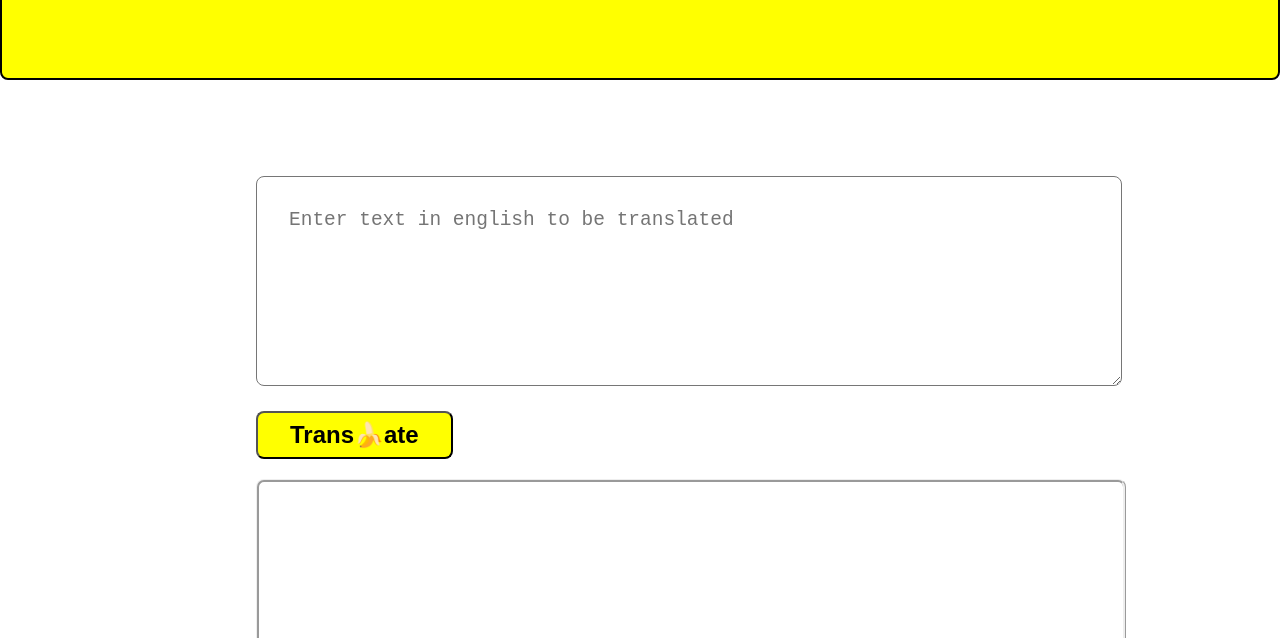
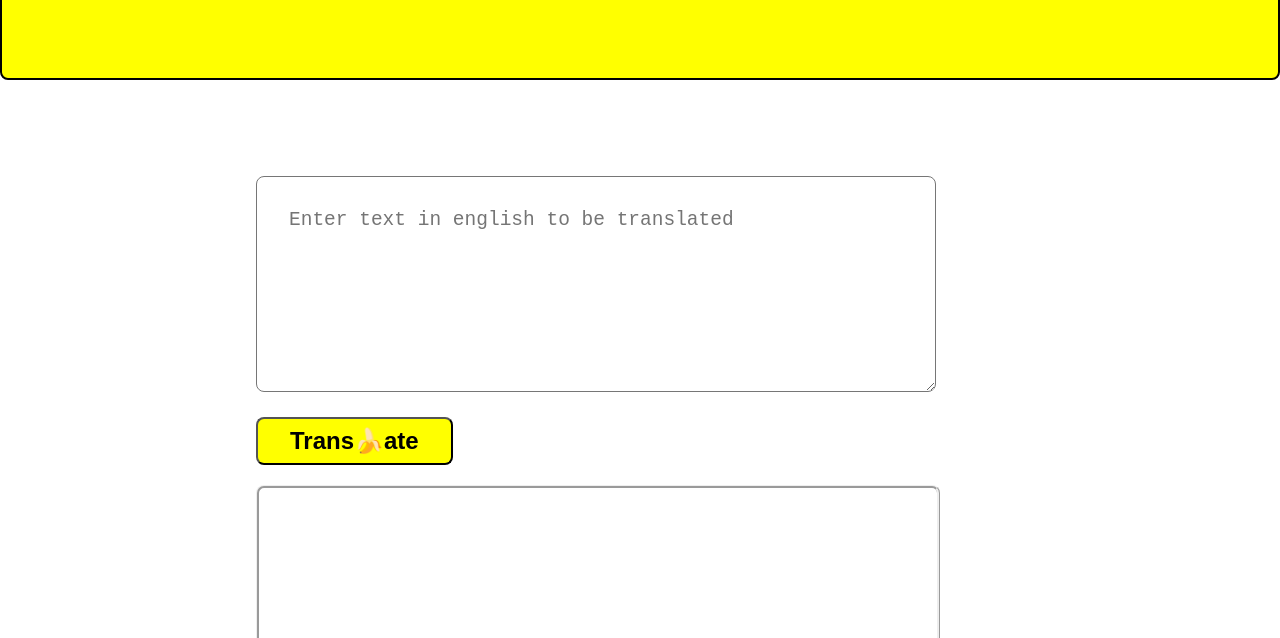
Before and after one commit to BhavyaPant-bly/Banana-Speak, a plain HTML site: page index.html in a window 1280 px wide. Shown: the part 162-800 px from the top of the page. Drawn offline with Linux system fonts and the light colour scheme.

Commit message:
fix:fixed view

```diff
--- a/style.css
+++ b/style.css
@@ -31,8 +31,8 @@ body{
 
  .txt{
   border-style:ridge;
-  height:9rem;
-  width:50rem;
+  height:150px;
+  width:60%;
   padding:2rem;
   border-radius: 0.5rem;
   font-size:150%;
```
